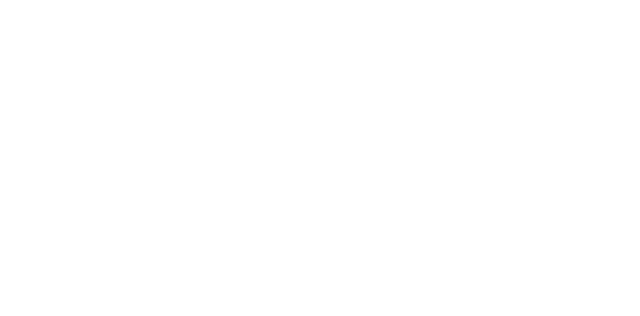
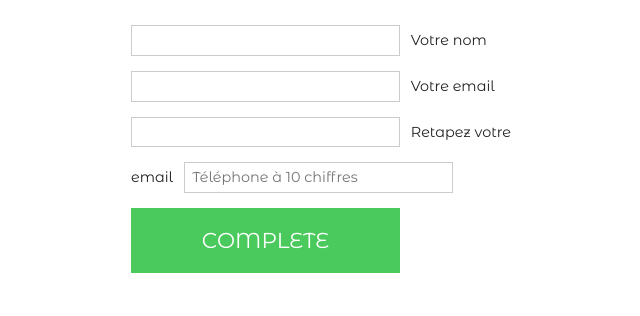
Before and after one commit to ecolehetic/H3P2016-G1, a plain HTML site: page form1.html in a window 1280 px wide. Shown: the whole page, without its empty margins (317-957 px from the left). Drawn offline with Linux system fonts and the light colour scheme.

Commit message:
form1 completed
Signed-off-by: fpumir <fpumir@terredeweb.fr>

```diff
--- a/form1.html
+++ b/form1.html
@@ -1,4 +1,5 @@
 <!doctype html>
+<html>
 <head>
 	<meta charset="utf-8">
 	<meta http-equiv="X-UA-Compatible" content="IE=edge,chrome=1">
@@ -11,9 +12,44 @@
 	<link rel="stylesheet" href="css/style.css">
   <link href='http://fonts.googleapis.com/css?family=Montserrat+Alternates' rel='stylesheet' type='text/css'>
 <style type="text/css">
+	body{font-family: 'Montserrat Alternates', serif;font-size:.9em;}
+  fieldset{width:30%;margin:25px auto;}
+  input, label{padding:0 .5em;line-height:2em;}
+  input {
+    font-family: 'Montserrat Alternates', serif;
+    width:70%;
+    border:1px solid #ccc;
+    margin:0 0 15px 0;
+    box-sizing:border-box;
+  }
+  input[type=submit]{
+    font-size:1.5em;
+    line-height:3em;
+    background-color:#4AC95C;
+    color:#fff;
+    border:none;
+    text-transform:uppercase;
+  }
+  ::-webkit-input-placeholder, :-moz-placeholder {
+    color: #999;
+    font-style:italic;
+    font-size:.7em;
+  }
 </style>
 </head>
 <body>
+	<form autocomplete="off">
+   <fieldset>
+    <input type="text" id="full_name" name="full_name" required >
+    <label for="full_name">Votre nom</label>
+    <input type="email" id="email_addr" name="email_addr" required >
+    <label for="email_addr">Votre email </label>
+    <input type="email" id="email_addr_repeat" name="email_addr_repeat" required>
+    <label for="email_addr_repeat">Retapez votre email </label>
+    <input type="tel" id="tel" name="tel" pattern="[0-9]{10}" title="un numéro à 10 chiffres" placeholder="Téléphone à 10 chiffres">
+    <input type="submit" value="complete" />
+    </fieldset>
+  </form>
 
 
 </body>
```
